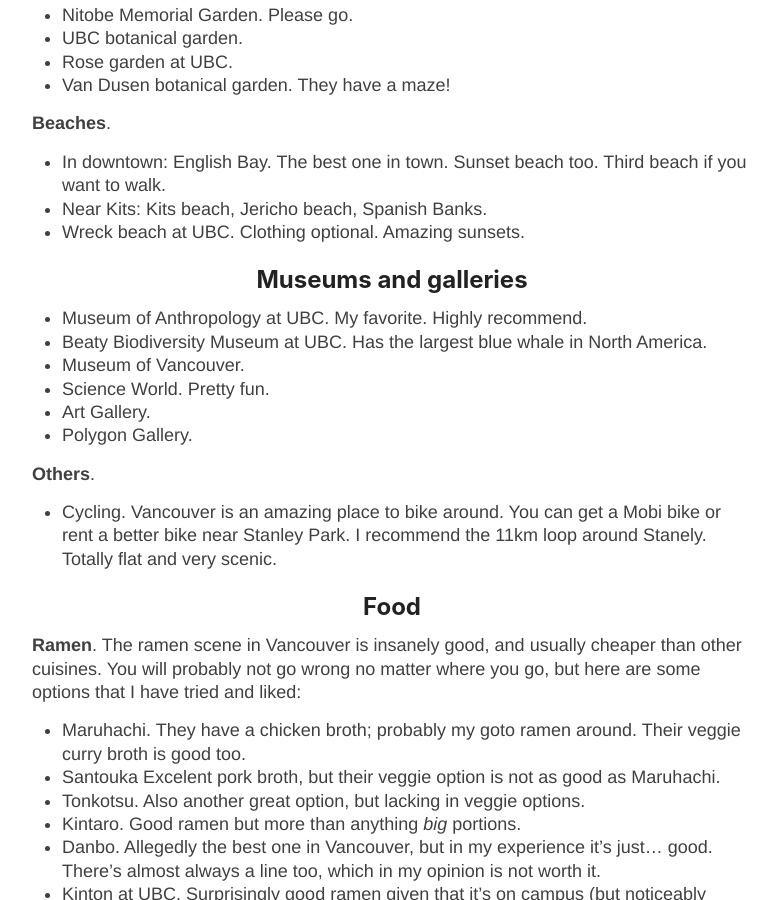
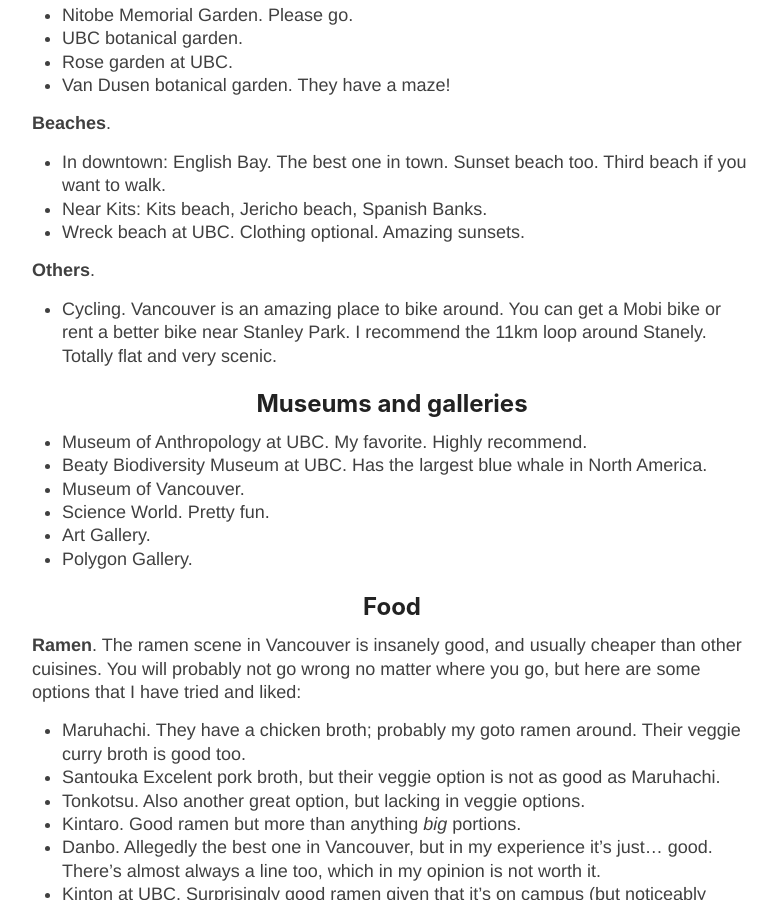
Before and after one commit to giankdiluvi/giankdiluvi.github.io, a Jekyll site: the page built from yvr.md, in a window 1280 px wide and 900 px high, scrolled down 697 px. Shown: the whole window, without its empty margins (248-1025 px from the left). Built offline with Jekyll 4.4.1, drawn with Linux system fonts in a browser that asks for light colours; nearby versions of some CDN libraries; our own code applies the rules of GitHub Pages for plain Markdown files; some of the changed lines change nothing that is shown.

Commit message:
rearrange

```diff
--- a/yvr.md
+++ b/yvr.md
@@ -51,6 +51,13 @@
 - Near Kits: Kits beach, Jericho beach, Spanish Banks.
 - Wreck beach at UBC. Clothing optional. Amazing sunsets.
 
+**Others**.
+- Cycling. Vancouver is an amazing place to bike around.
+You can get a Mobi bike
+or rent a better bike near Stanley Park.
+I recommend the 11km loop around Stanely.
+Totally flat and very scenic.
+
 ## Museums and galleries
 - Museum of Anthropology at UBC. My favorite. Highly recommend.
 - Beaty Biodiversity Museum at UBC. Has the largest blue whale in North America.
@@ -58,13 +65,6 @@
 - Science World. Pretty fun.
 - Art Gallery.
 - Polygon Gallery.
-
-**Others**.
-- Cycling. Vancouver is an amazing place to bike around.
-You can get a Mobi bike
-or rent a better bike near Stanley Park.
-I recommend the 11km loop around Stanely.
-Totally flat and very scenic.
 
 ## Food
 
```
Also changed, not shown: 2 other files.
